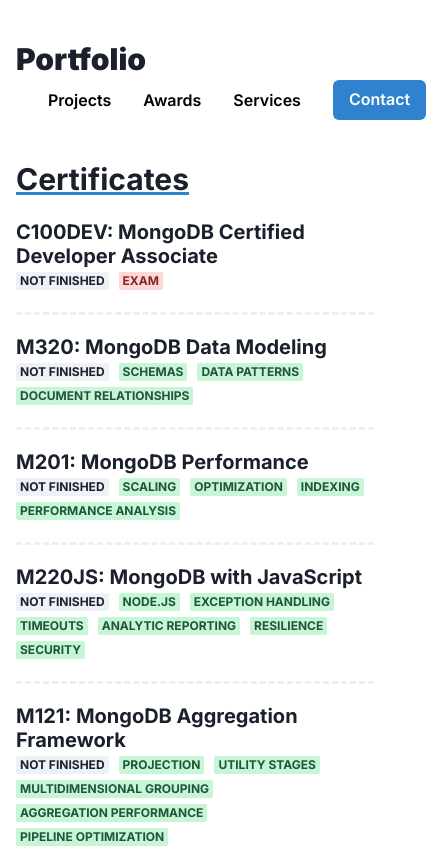
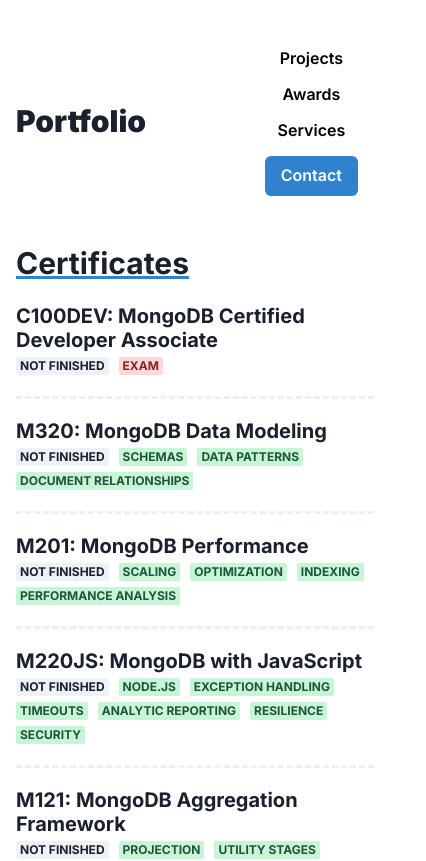
Before and after one commit to Mito9999/portfolio, a Next.js app: page /awards in a window 390 px wide. Shown: the top 861 px of the page, 426 px wide, since content can reach past the window. Built offline with nearby package versions, Linux system fonts and the light colour scheme.

Commit message:
Improved Navbar for mobile

```diff
--- a/pages/_app.js
+++ b/pages/_app.js
@@ -38,35 +38,32 @@
       <ChakraProvider theme={extendedTheme}>
         <Container maxW="1000px">
           <header>
-            <Flex
-              my="40px"
-              align="center"
-              justify="space-between"
-              flexWrap="wrap"
-            >
+            <Flex my="40px" align="center" justify="space-between">
               <Box textAlign="center">
                 <Heading size="xl" cursor="pointer" fontWeight="900">
                   <Link href="/">Portfolio</Link>
                 </Heading>
               </Box>
-              <Flex justify="center">
-                <Link href="/projects">
-                  <Button variant="link" color="black" mx="8">
+              <Flex justify="center" direction={["column", "column", "row"]}>
+                <Link basis href="/projects">
+                  <Button variant="link" color="black" mx="4" my="2">
                     Projects
                   </Button>
                 </Link>
                 <Link href="/awards">
-                  <Button variant="link" color="black" mr="8">
+                  <Button variant="link" color="black" mx="4" my="2">
                     Awards
                   </Button>
                 </Link>
                 <Link href="/services">
-                  <Button variant="link" color="black" mr="8">
+                  <Button variant="link" color="black" mx="4" my="2">
                     Services
                   </Button>
                 </Link>
                 <Link href="/contact">
-                  <Button colorScheme="blue">Contact</Button>
+                  <Button colorScheme="blue" mx={["4", "4", "0"]} my="2">
+                    Contact
+                  </Button>
                 </Link>
               </Flex>
             </Flex>
```
